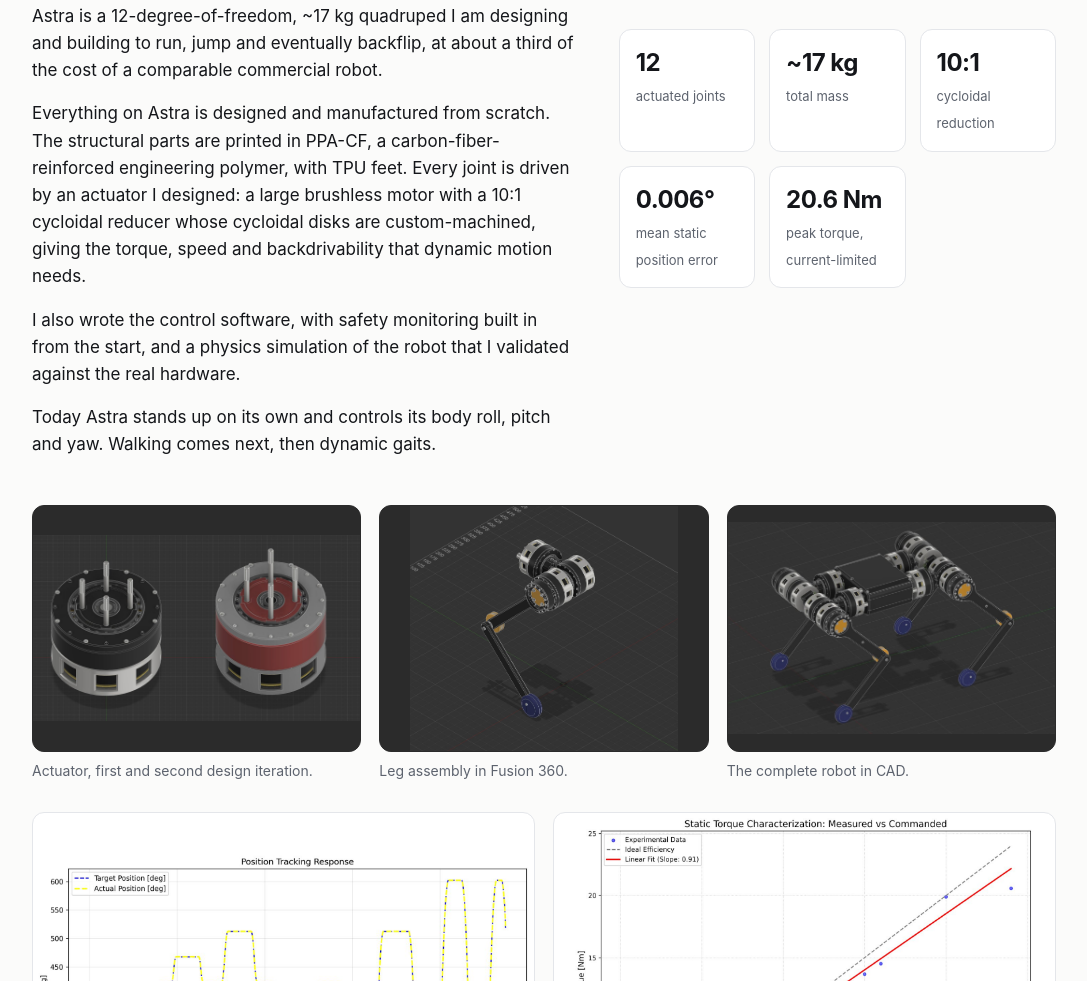
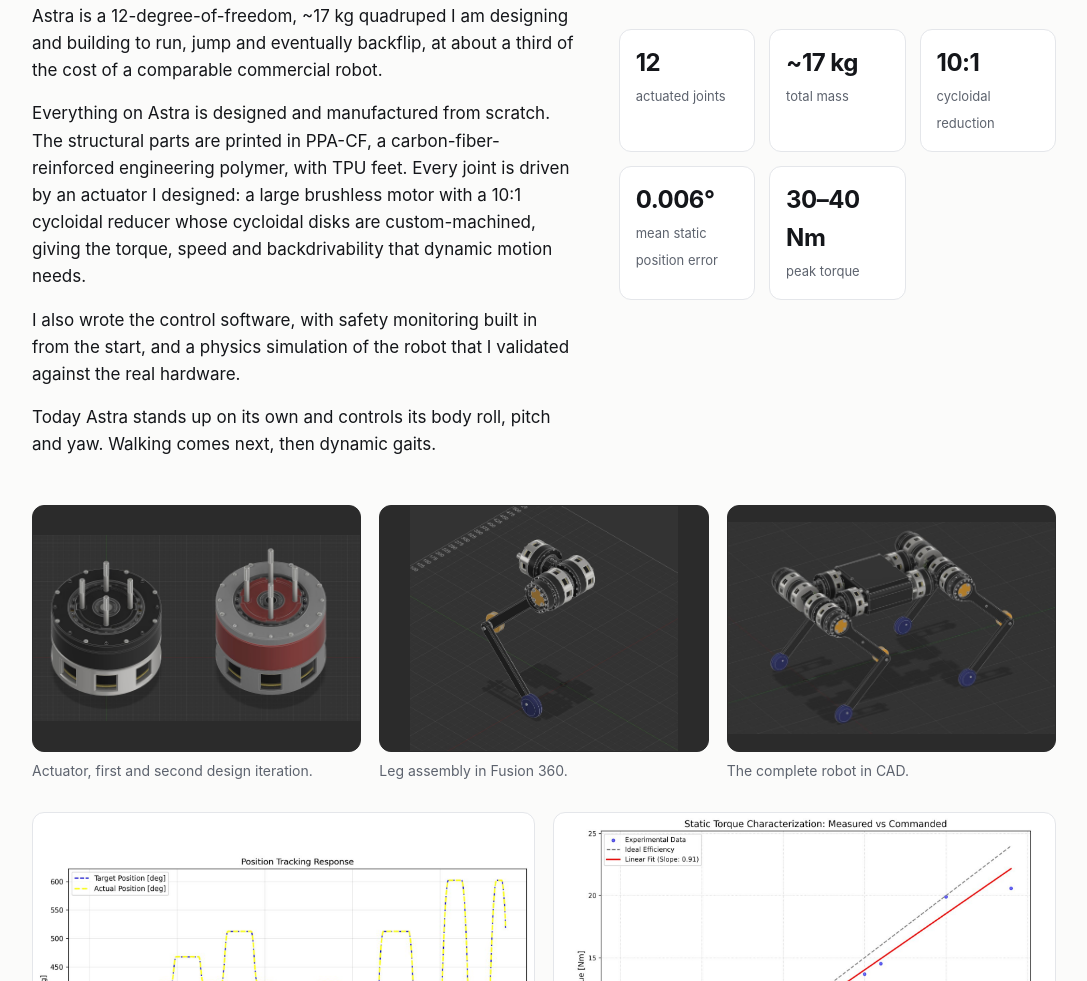
Before and after one commit to MatteoPiras02/MatteoPiras02.github.io, a plain HTML site: page index.html in a window 1280 px wide. Shown: the part 1379-2360 px from the top of the page, without its empty margins (96-1183 px from the left). Drawn offline with Linux system fonts and the light colour scheme.

Commit message:
Update actuator peak torque
Co-Authored-By: Claude Opus 5.5 <noreply@anthropic.com>
Claude-Session: https://claude.ai/code/session_01TgMjKCb4FNMumtA8AdBHJb

```diff
--- a/index.html
+++ b/index.html
@@ -107,7 +107,7 @@ footer a{color:var(--ink)}
         <div class="stat"><b>~17 kg</b><span>total mass</span></div>
         <div class="stat"><b>10:1</b><span>cycloidal reduction</span></div>
         <div class="stat"><b>0.006°</b><span>mean static position error</span></div>
-        <div class="stat"><b>20.6 Nm</b><span>peak torque, current-limited</span></div>
+        <div class="stat"><b>30–40 Nm</b><span>peak torque</span></div>
       </div>
     </div>
   </div>
```
Also changed, not shown: 1 other file.
